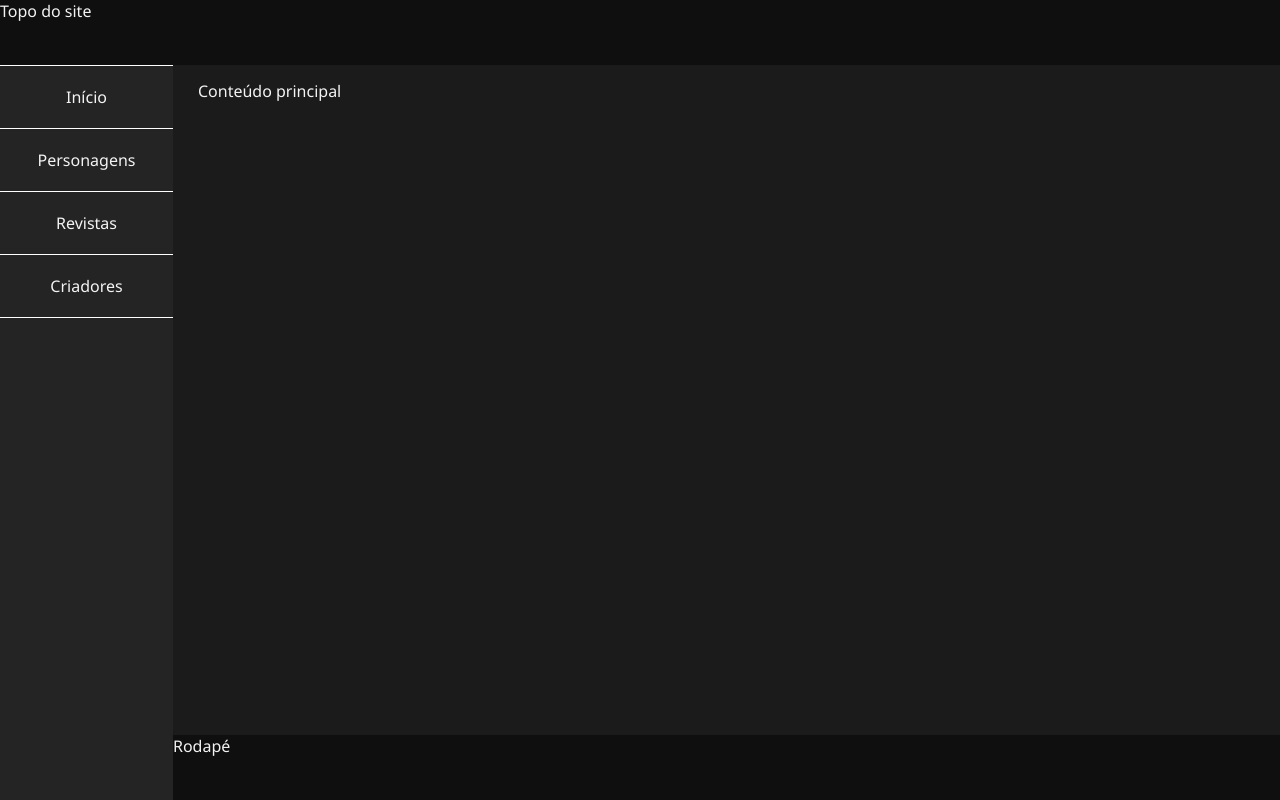
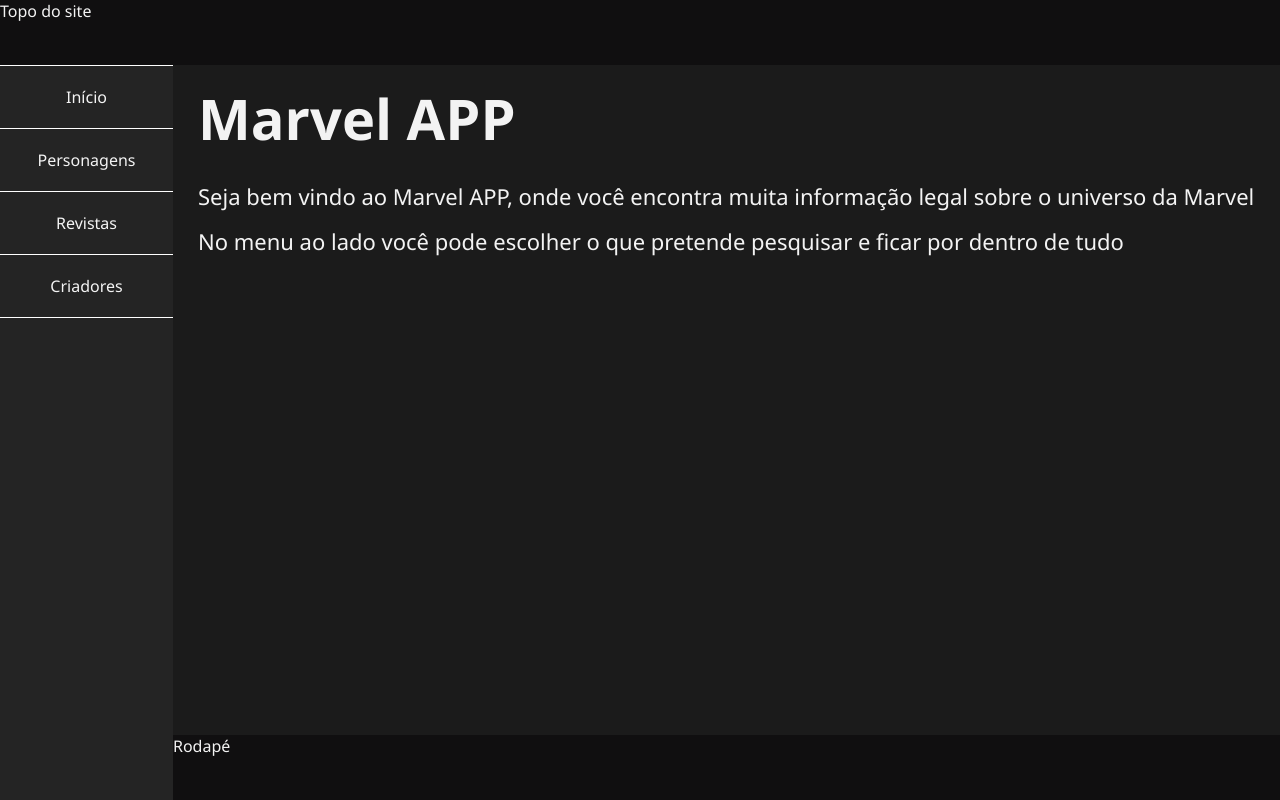
Before and after one commit to edufigueiredos/marvel-app, an Angular app: page /home in a window 1280 px wide. Before the commit this address led to /. Built offline with nearby package versions, Linux system fonts and the light colour scheme.

Commit message:
Criando a tela de início.

```diff
--- a/src/app/app-routing.module.ts
+++ b/src/app/app-routing.module.ts
@@ -1,7 +1,10 @@
 import { NgModule } from '@angular/core';
 import { RouterModule, Routes } from '@angular/router';
 
-const routes: Routes = [];
+const routes: Routes = [
+  { path: '', redirectTo: 'home', pathMatch: 'full' },
+  { path: 'home', loadChildren: () => import('./pages/home/home.module').then(module => module.HomeModule) }
+];
 
 @NgModule({
   imports: [RouterModule.forRoot(routes)],
--- a/src/app/app.component.html
+++ b/src/app/app.component.html
@@ -5,7 +5,9 @@
       <app-nav></app-nav>
     </nav>
     <div id='app-content'>
-      <main>Conteúdo principal</main>
+      <main>
+        <router-outlet></router-outlet>
+      </main>
       <footer>Rodapé</footer>
     </div>
   </div>
--- /dev/null
+++ b/src/app/pages/home/home.component.html
@@ -0,0 +1,5 @@
+<section class="home-container">
+  <h1>Marvel APP</h1>
+  <p>Seja bem vindo ao Marvel APP, onde você encontra muita informação legal sobre o universo da Marvel</p>
+  <p>No menu ao lado você pode escolher o que pretende pesquisar e ficar por dentro de tudo</p>
+</section>
--- /dev/null
+++ b/src/app/pages/home/home.component.scss
@@ -0,0 +1,13 @@
+@import '../../shared/styles/font-size.scss';
+
+.home-container {
+  h1 {
+    font-size: $bigSizeMd;
+    margin-bottom: 25px;
+  }
+  p {
+    font-size: $mediumSizeMd;
+    text-align: justify;
+    margin-bottom: 15px;
+  }
+}
--- /dev/null
+++ b/src/app/pages/home/home.component.ts
@@ -0,0 +1,15 @@
+import { Component, OnInit } from '@angular/core';
+
+@Component({
+  selector: 'app-home',
+  templateUrl: './home.component.html',
+  styleUrls: ['./home.component.scss']
+})
+export class HomeComponent implements OnInit {
+
+  constructor() { }
+
+  ngOnInit(): void {
+  }
+
+}
--- a/src/app/shared/components/nav/nav.component.scss
+++ b/src/app/shared/components/nav/nav.component.scss
@@ -18,7 +18,7 @@
         text-decoration: none;
         transition: all 0.2s ease-in-out;
         &:hover {
-          background-color: rgba($color: #fff, $alpha: 0.2);
+          background-color: rgba($color: $fontColor1, $alpha: 0.2);
           letter-spacing: 2px;
           font-weight: bold;
         }
```
Also changed, not shown: src/app/pages/home/home.module.ts (added, +17 -0 lines), src/app/pages/home/home.routing.module.ts (added, +13 -0 lines), 1 other file (tests, documents, lock files or other folders).
